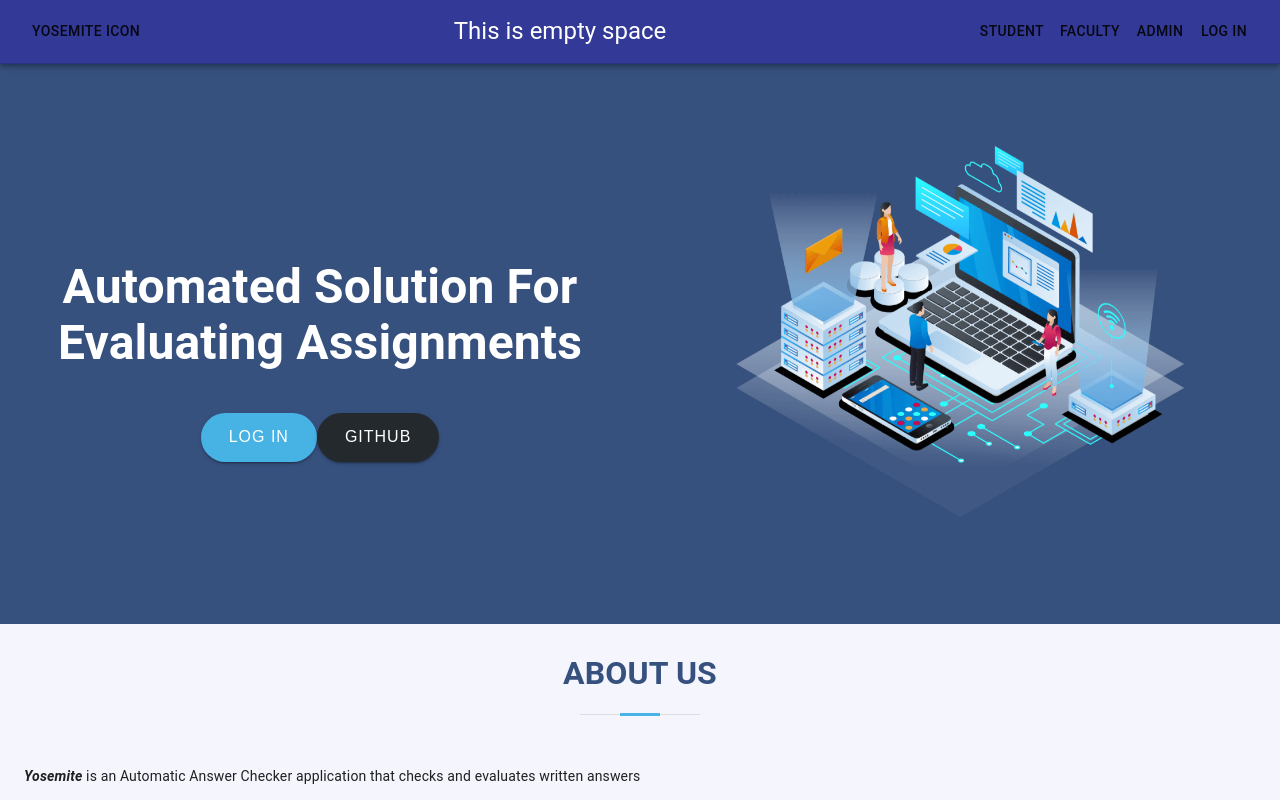
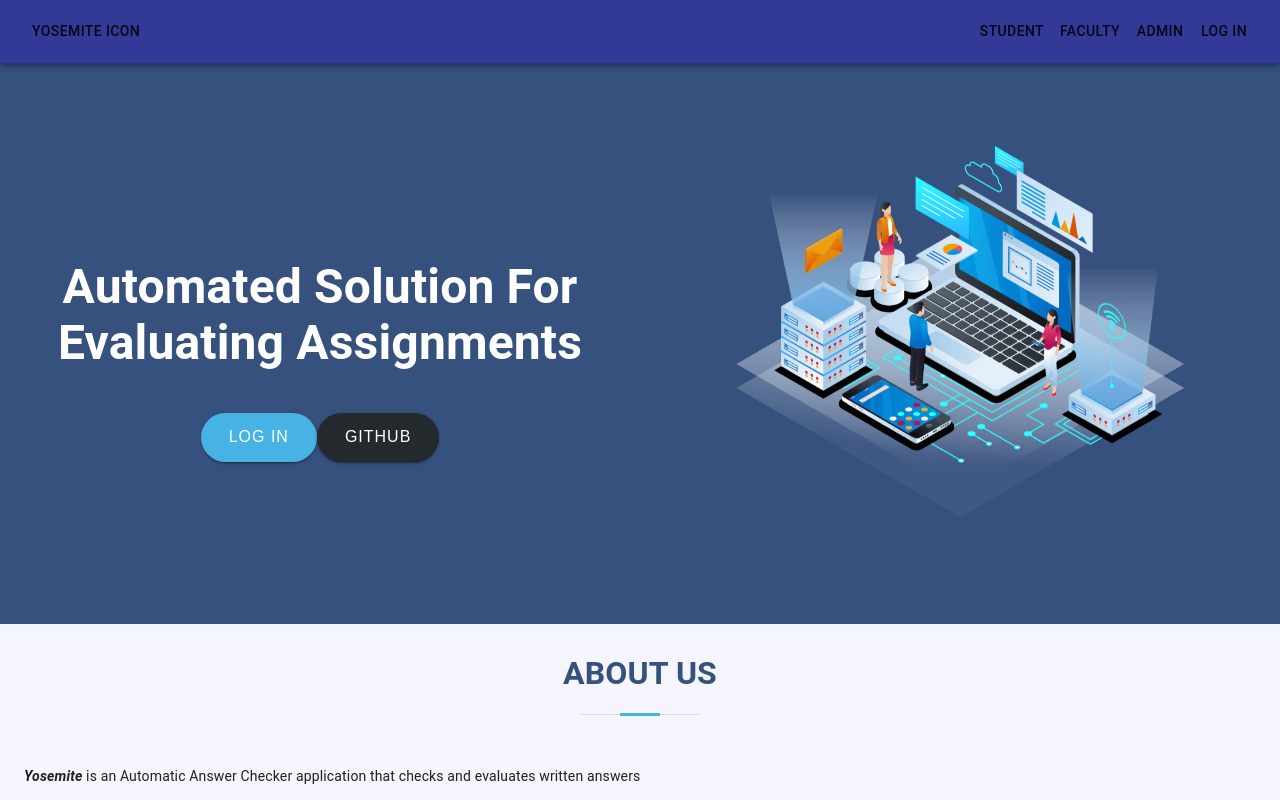
Before and after one commit to meet59patel/Group3-Yosemite-frontend, a React (Create React App) app: page / in a window 1280 px wide. Shown: the top 800 px of the page. Built offline with nearby package versions, Linux system fonts and the light colour scheme; no server answers.

Commit message:
removed empty space

```diff
--- a/src/components/Header/index.js
+++ b/src/components/Header/index.js
@@ -32,7 +32,7 @@ export default function Header() {
                     noWrap
                     className={classes.toolbarTitle}
                 >
-                    This is empty space
+                    {/* This is empty space */}
                 </Typography>
                 <Link to="/student">
                     <Button>Student</Button>
--- a/src/components/assignments/Assignments.js
+++ b/src/components/assignments/Assignments.js
@@ -20,7 +20,6 @@ import EditOutlinedIcon from '@material-ui/icons/EditOutlined';
 import OpenInNewIcon from '@material-ui/icons/OpenInNew';
 import CloseIcon from '@material-ui/icons/Close';
 import AssignmentForm from './AssignmentForm';
-import { Redirect, useLocation } from 'react-router';
 
 const useStyles = makeStyles((theme) => ({
     pageContent: {
@@ -115,7 +114,8 @@ export default function Assignments(props) {
     }, []);
     useEffect(() => {
         fetchAssiList(user);
-    }, [fetchAssiList]);
+        console.log(1);
+    }, [fetchAssiList, user]);
 
     // For table part
     const [filterFn, setFilterFn] = useState({
```
